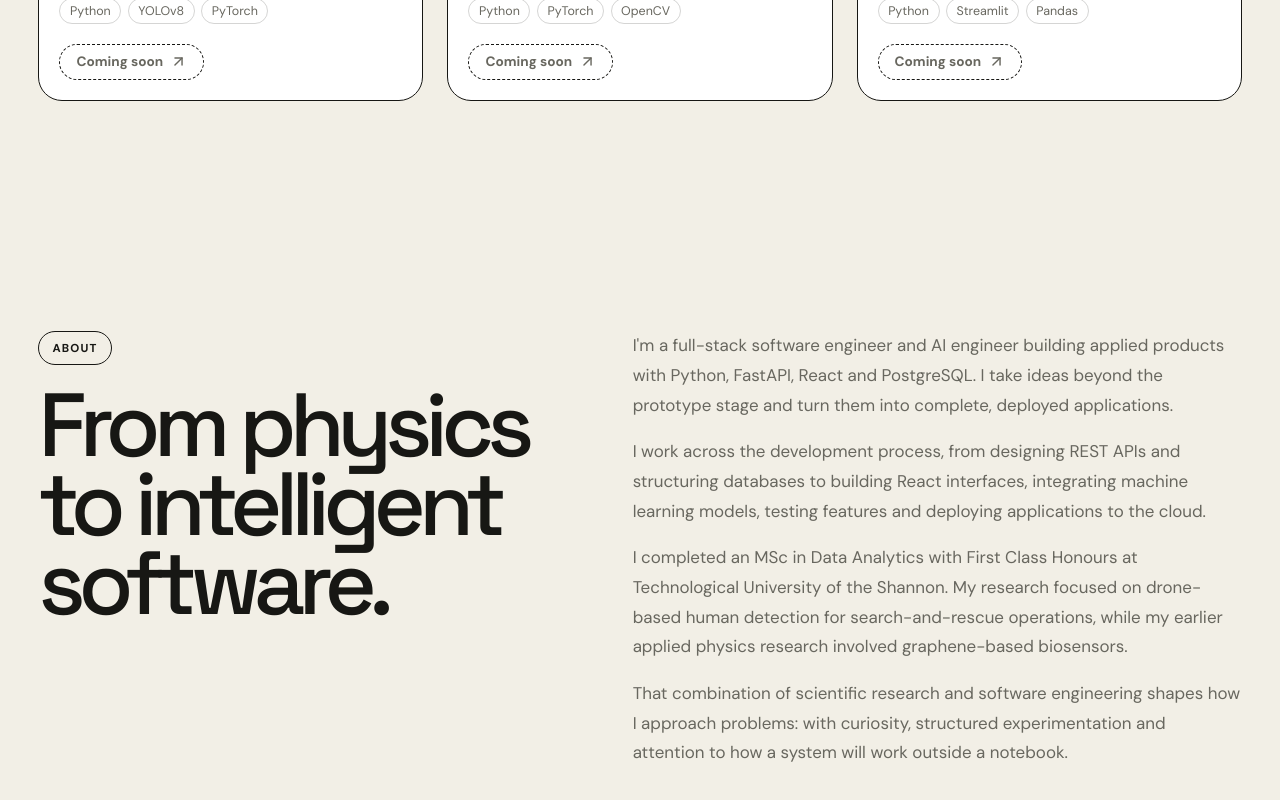
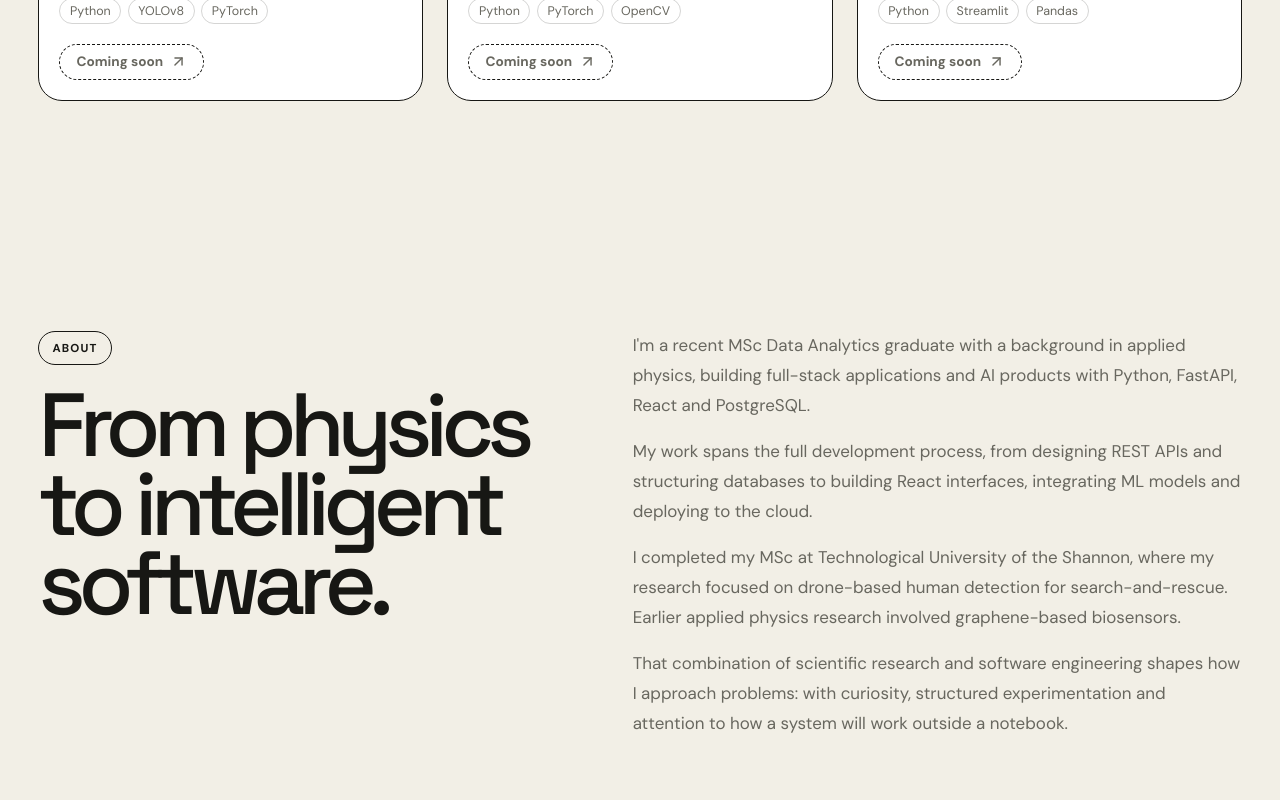
Before and after one commit to alymkarim/alya-portfolio, a React (Vite) app: page /contact in a window 1280 px wide. Shown: the part 2145-2945 px from the top of the page. Built offline with nearby package versions, Linux system fonts and the light colour scheme.

Commit message:
copy: update about section and featured projects subtitle

```diff
--- a/src/components/About.tsx
+++ b/src/components/About.tsx
@@ -12,25 +12,22 @@ function About() {
         </Reveal>
         <div className="about-copy">
           <p>
-            I'm a full-stack software engineer and AI engineer building applied
-            products with Python, FastAPI, React and PostgreSQL. I take ideas
-            beyond the prototype stage and turn them into complete, deployed
-            applications.
+            I'm a recent MSc Data Analytics graduate with a background in
+            applied physics, building full-stack applications and AI products
+            with Python, FastAPI, React and PostgreSQL.
           </p>
 
           <p>
-            I work across the development process, from designing REST APIs and
-            structuring databases to building React interfaces, integrating
-            machine learning models, testing features and deploying applications
-            to the cloud.
+            My work spans the full development process, from designing REST
+            APIs and structuring databases to building React interfaces,
+            integrating ML models and deploying to the cloud.
           </p>
 
           <p>
-            I completed an MSc in Data Analytics with First Class Honours at
-            Technological University of the Shannon. My research focused on
-            drone-based human detection for search-and-rescue operations, while
-            my earlier applied physics research involved graphene-based
-            biosensors.
+            I completed my MSc at Technological University of the Shannon,
+            where my research focused on drone-based human detection for
+            search-and-rescue. Earlier applied physics research involved
+            graphene-based biosensors.
           </p>
 
           <p>
--- a/src/components/FeaturedProjects.tsx
+++ b/src/components/FeaturedProjects.tsx
@@ -30,8 +30,8 @@ function FeaturedProjects() {
             </div>
 
             <p>
-              The projects I'm most proud of. Select any card to open the full
-              case study.
+              A curated selection of projects spanning software, AI and data.
+              Select any card to explore the full story.
             </p>
           </div>
         </Reveal>
```
